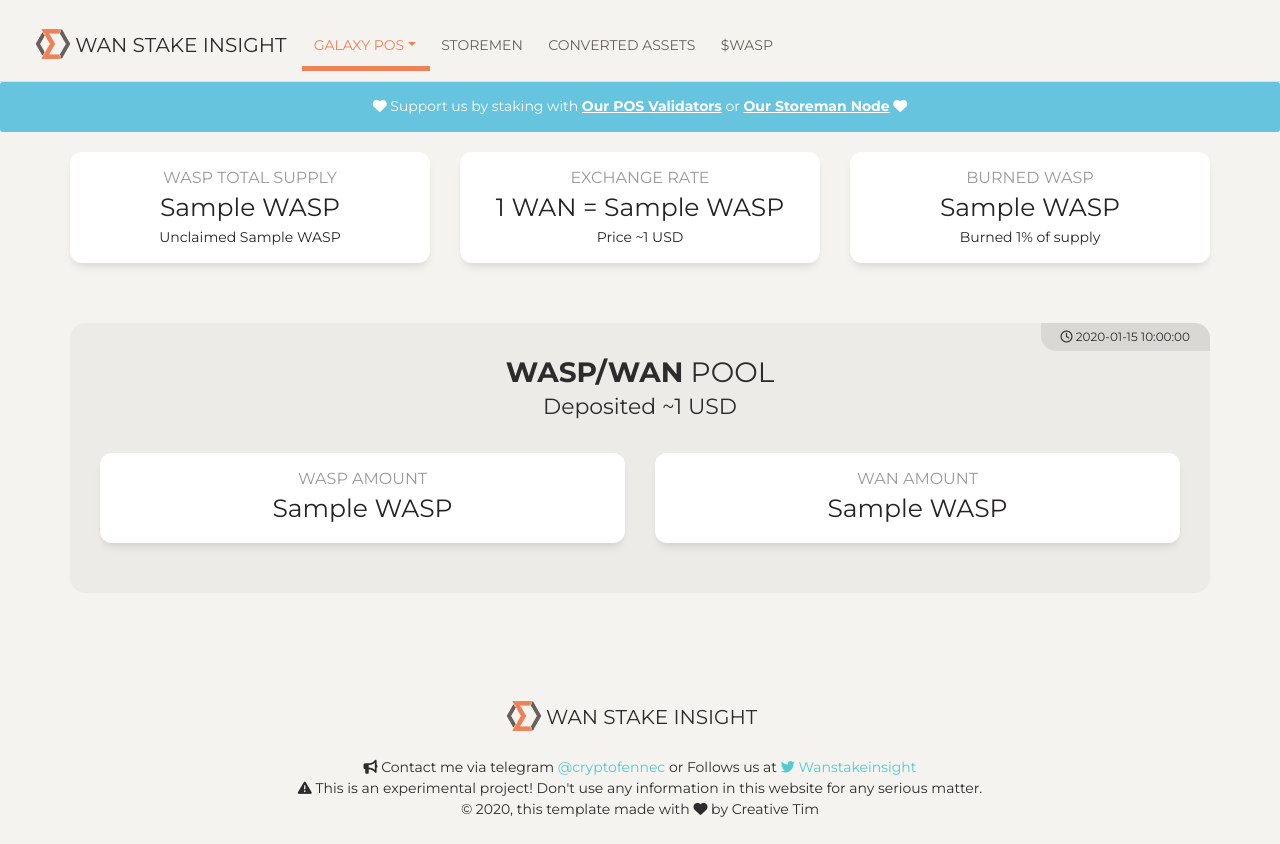
After one commit to wandevs/wanstakeinsight, a CodeIgniter app: the page made by application/views/wasp.php in a window 1280 px wide. The commit adds this page. Run offline with CodeIgniter, Linux system fonts and the light colour scheme; tables that the repository leaves empty or names only in its code hold one stand-in row (values such as "Sample post"); the template is opened without the code that fills it: most values are stand-ins (such as "Sample title", 1, 10 or a date in 2020); data that the repository does not hold is empty; some libraries are stand-ins or nearby versions.

Commit message:
add wasp

```diff
--- a/application/views/header.php
+++ b/application/views/header.php
@@ -147,8 +147,11 @@
 							<li class="nav-item <?php echo $this->uri->segment(1)=='storeman'?'active':''?>">
                                 <a class="nav-link" href="./storeman">STOREMEN</a>
                             </li>
-							<li class="nav-item <?php echo $this->uri->segment(1)=='token'?'active':''?>">
+							<li class="nav-item <?php echo $this->uri->segment(1)=='token' && $this->uri->segment(2)==''?'active':''?>">
                                 <a class="nav-link" href="./token">CONVERTED ASSETS</a>
+                            </li>
+							<li class="nav-item <?php echo $this->uri->segment(2)=='wasp'?'active':''?>">
+                                <a class="nav-link" href="./token/wasp">$WASP</a>
                             </li>
 
                         </ul>
--- /dev/null
+++ b/application/views/wasp.php
@@ -0,0 +1,117 @@
+<?php $this->load->view('header',array('web_title'=>$web_title))?>
+
+        <div class="content" style="max-width:1200px;margin:0 auto;margin-bottom:50px;">
+            <div class="row">
+                <div class="col-sm-6 col-lg-4">
+                    <div class="card card-stats">
+                        <div class="card-body ">
+                            <div class="row">
+                                <div class="col-12">
+                                    <div class="numbers text-center">
+                                        <p class="card-category">WASP TOTAL SUPPLY</b></p>
+                                        <p class="card-title" style="font-size:25px;">
+										<?php echo $wasp_supply?> WASP
+                                        </p>
+                                    </div>
+                                </div>
+
+                            </div>
+                        </div>
+						<div class="card-footer text-center">Unclaimed <?php echo $wasp_unclaimed?> WASP</div>
+                    </div>
+                </div>
+                <div class="col-sm-6 col-lg-4">
+                    <div class="card card-stats">
+                        <div class="card-body ">
+                            <div class="row">
+                                <div class="col-12">
+                                    <div class="numbers text-center">
+                                        <p class="card-category">EXCHANGE RATE</b></p>
+                                        <p class="card-title" style="font-size:25px;">
+										1 WAN = <?php echo $exchange_rate?> WASP
+                                        </p>
+                                    </div>
+                                </div>
+
+                            </div>
+                        </div>
+						<div class="card-footer text-center">Price ~<?php echo $wasp_burned_percent?> USD</div>
+                    </div>
+                </div>
+				<div class="col-md-12 col-lg-4">
+                    <div class="card card-stats">
+                        <div class="card-body ">
+                            <div class="row">
+                                <div class="col-12">
+                                    <div class="numbers text-center">
+                                        <p class="card-category">BURNED WASP</b></p>
+                                        <p class="card-title" style="font-size:25px;">
+										<?php echo $wasp_burned?> WASP
+                                        </p>
+                                    </div>
+                                </div>
+
+                            </div>
+                        </div>
+						<div class="card-footer text-center">Burned <?php echo $wasp_burned_percent?>% of supply</div>
+                    </div>
+                </div>
+               </div>
+
+			   <div style="padding:30px;border-radius:15px;background:#00000008;margin-top:40px;position:relative">
+			   <div style="position:absolute;right:0;top:0;padding:5px 20px;font-size:12px;background:#00000015;border-top-right-radius:15px;border-bottom-left-radius:15px;"><i class="fa fa-clock-o"></i> <?php echo $timestamp?></div>
+			   <h3 style="text-align:center;"><b>WASP/WAN</b> POOL</h3>
+			   <h5 style="margin-top: -30px;margin-bottom:30px;text-align: center;">Deposited ~<?php echo $pool_size?> USD</h5>
+			   <div class="row">
+
+                <div class="col-md-6">
+                    <div class="card card-stats">
+                        <div class="card-body ">
+                            <div class="row">
+                                <div class="col-12">
+                                    <div class="numbers text-center">
+                                        <p class="card-category">WASP AMOUNT</b></p>
+                                        <p class="card-title" style="font-size:25px;">
+											<?php echo $pool_wasp?> WASP
+                                        </p>
+                                    </div>
+                                </div>
+                                <div class="card-footer text-center"></div>
+                            </div>
+                        </div>
+
+                    </div>
+                </div>
+                <div class="col-md-6">
+                    <div class="card card-stats">
+                        <div class="card-body ">
+                            <div class="row">
+                                <div class="col-12">
+                                    <div class="numbers text-center">
+                                        <p class="card-category">WAN AMOUNT</b></p>
+                                        <p class="card-title" style="font-size:25px;">
+											<?php echo $pool_wan?> WASP
+                                        </p>
+                                    </div>
+                                </div>
+
+                            </div>
+                        </div>
+						<div class="card-footer text-center"></div>
+                    </div>
+                </div>
+               </div>
+			   </div>
+        </div>
+<style>
+.main-panel>.content
+{
+	min-height:auto;
+}
+.wrapper
+{
+	background:#f4f3ef;
+}
+</style>
+
+<?php $this->load->view('footer',array('js'=>'storeman_js'))?>
```
Also changed, not shown: application/controllers/Token.php (+86 -3 lines).
